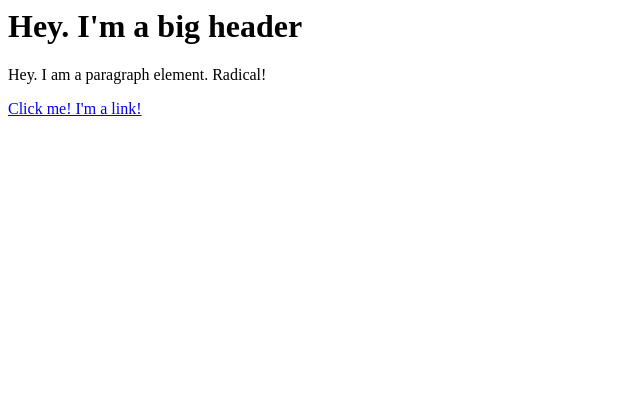
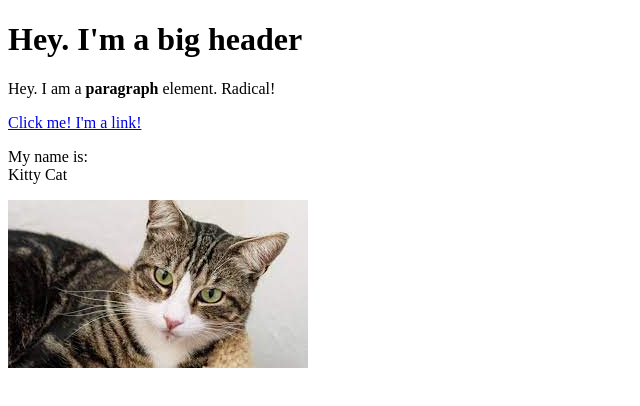
Before and after one commit to JulesStP/Cartoon-hero, a plain HTML site: page test.html in a window 1280 px wide. Shown: the whole page, without its empty margins (0-640 px from the left). Drawn offline with Linux system fonts and the light colour scheme.

Commit message:
added cat image and a few more elements

```diff
--- a/test.html
+++ b/test.html
@@ -1,3 +1,13 @@
-<h1>Hey. I'm a big header</h1>
-<p>Hey. I am a paragraph element.  Radical!</p>
-<a href="https://google.com" target="_blank" title="Let's go to Google">Click me! I'm a link!</a>
+<!DOCTYPE html>
+<html>
+<head>
+	<title>testpage</title>
+</head>
+<body>
+	<h1>Hey. I'm a big header</h1>
+	<p>Hey. I am a <b>paragraph</b> element.  Radical!</p>
+	<a href="https://google.com" target="_blank" title="Let's go to Google">Click me! I'm a link!</a>
+	<p>My name is:<br> Kitty Cat</p>
+	<img src="img/cat.jpeg">
+</body>
+</html>
```
Also changed, not shown: img/cat.jpeg (added), img/cat.jpg (added), img/cats.jpg (added), thecat.jpg (added).
